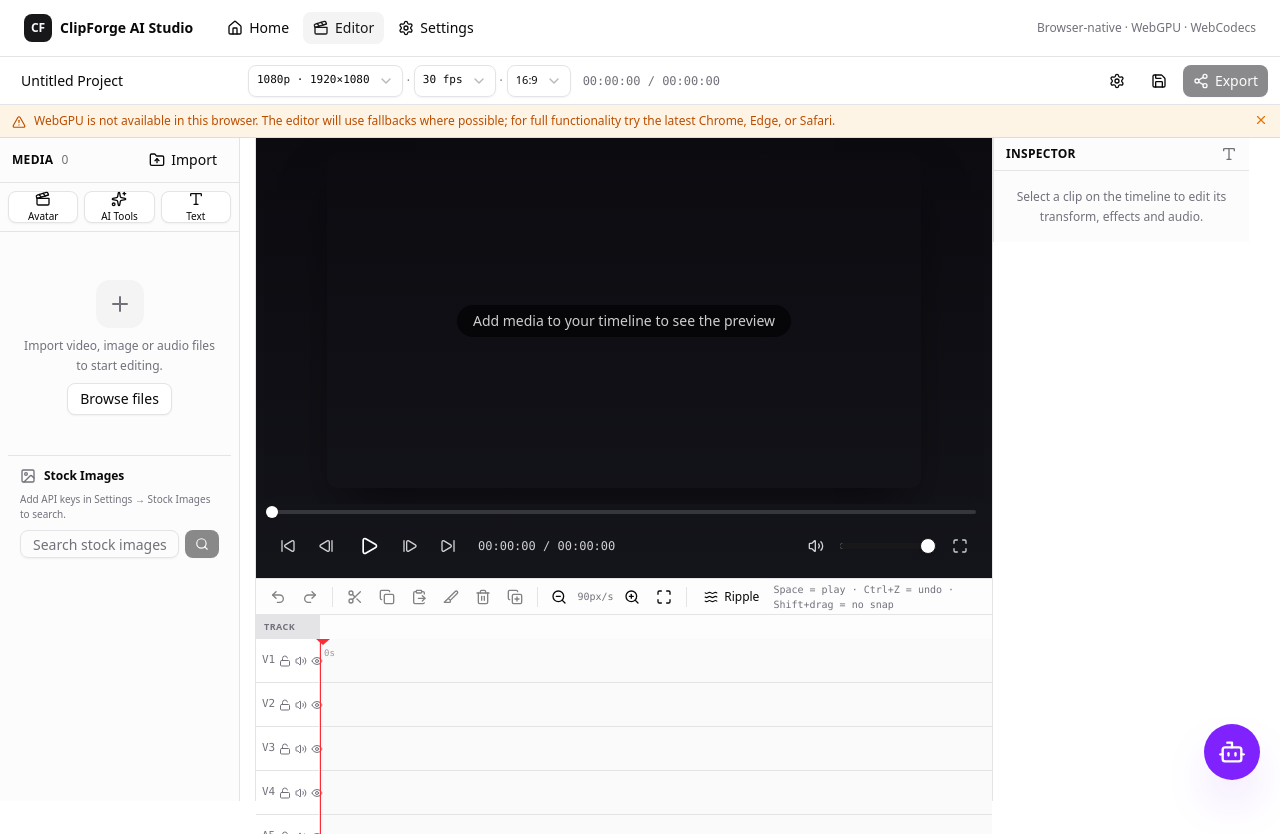
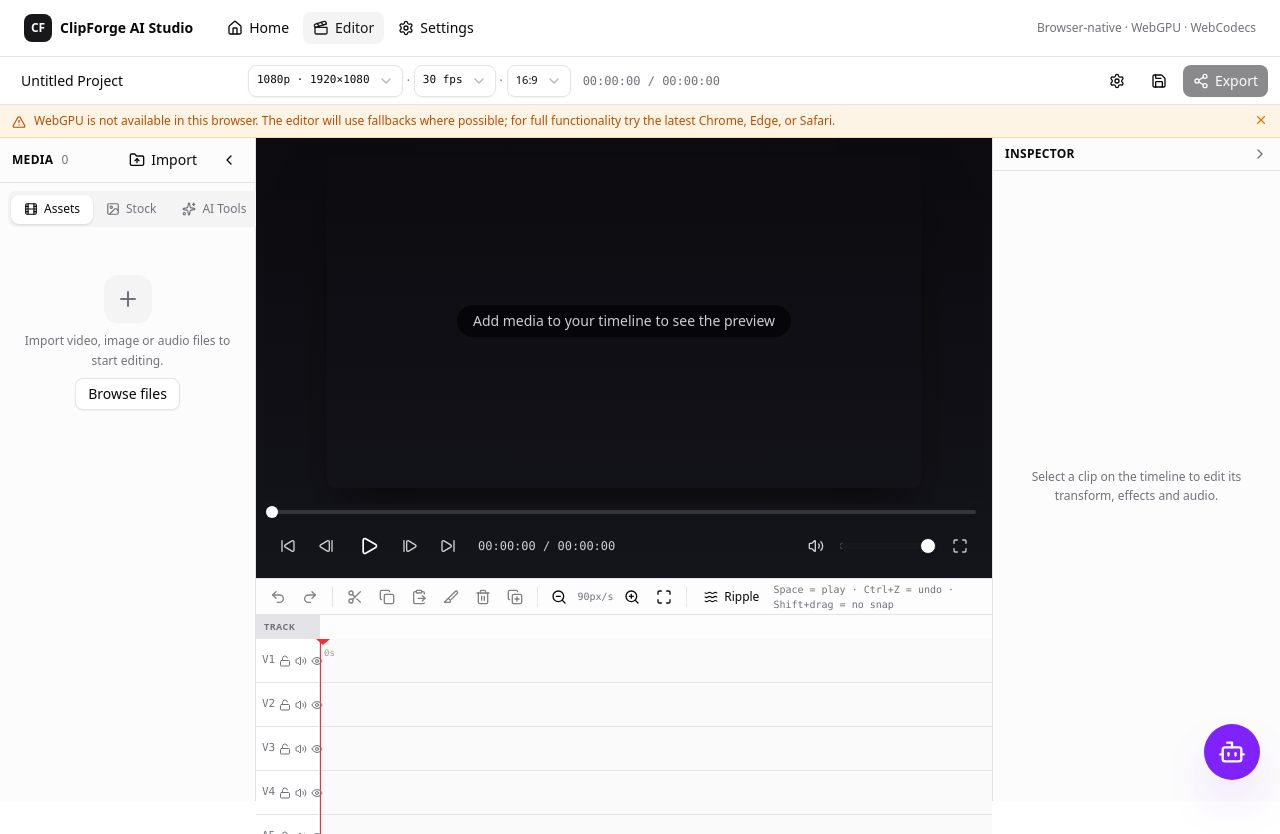
Before and after one commit to piyushmehta910/AI-Video-Editor, a React (Vite) app: page /editor in a window 1280 px wide. Built offline with nearby package versions, Linux system fonts and the light colour scheme.

Commit message:
Reorganize editor UI: tabbed Media/Inspector panels and collapsible sidebars
MediaBrowser now uses tabs (Assets/Stock/AI Tools) with a clean Import header; Inspector uses tabs (Transform/Effects/Audio); both panels can be collapsed to slim rails.

```diff
--- a/src/pages/EditorPage.tsx
+++ b/src/pages/EditorPage.tsx
@@ -1,5 +1,5 @@
 import * as React from 'react'
-import { Clapperboard, SlidersHorizontal, X } from 'lucide-react'
+import { Clapperboard, ChevronLeft, ChevronRight, SlidersHorizontal, X } from 'lucide-react'
 import { useTimelineStore } from '@/stores/timelineStore'
 import { usePlayback } from '@/hooks/usePlayback'
 import { useEditorShortcuts } from '@/hooks/useEditorShortcuts'
@@ -30,6 +30,8 @@ export function EditorPage() {
 
   const [initialPrompt, setInitialPrompt] = React.useState<string | undefined>(undefined)
   const [mobilePanel, setMobilePanel] = React.useState<'media' | 'inspector' | null>(null)
+  const [leftOpen, setLeftOpen] = React.useState(true)
+  const [rightOpen, setRightOpen] = React.useState(true)
 
   React.useEffect(() => {
     void hydrate()
@@ -67,16 +69,44 @@ export function EditorPage() {
       </div>
 
       <div className="relative flex min-h-0 flex-1">
-        <aside className="hidden w-64 shrink-0 border-r md:block">
-          <MediaBrowser />
-        </aside>
+        {leftOpen ? (
+          <aside className="hidden w-64 shrink-0 border-r md:block">
+            <MediaBrowser onCollapse={() => setLeftOpen(false)} />
+          </aside>
+        ) : (
+          <div className="hidden w-8 shrink-0 flex-col items-center border-r py-2 md:flex">
+            <Button
+              variant="ghost"
+              size="icon"
+              className="size-7"
+              onClick={() => setLeftOpen(true)}
+              title="Show Media panel"
+            >
+              <ChevronRight className="size-4" />
+            </Button>
+          </div>
+        )}
         <div className="flex min-w-0 flex-1 flex-col">
           <Preview playback={playback} />
           <Timeline />
         </div>
-        <aside className="hidden w-72 shrink-0 border-l lg:block">
-          <Inspector />
-        </aside>
+        {rightOpen ? (
+          <aside className="hidden w-72 shrink-0 border-l lg:block">
+            <Inspector onCollapse={() => setRightOpen(false)} />
+          </aside>
+        ) : (
+          <div className="hidden w-8 shrink-0 flex-col items-center border-l py-2 lg:flex">
+            <Button
+              variant="ghost"
+              size="icon"
+              className="size-7"
+              onClick={() => setRightOpen(true)}
+              title="Show Inspector panel"
+            >
+              <ChevronLeft className="size-4" />
+            </Button>
+          </div>
+        )}
 
         {mobilePanel && (
           <div className="absolute inset-0 z-40 flex md:hidden">
--- a/src/ui/inspector/Inspector.tsx
+++ b/src/ui/inspector/Inspector.tsx
@@ -1,5 +1,5 @@
 import * as React from 'react'
-import { AudioLines, Layers, Scissors, Sparkles, Type } from 'lucide-react'
+import { AudioLines, ChevronRight, Layers, Scissors, Sparkles, Type } from 'lucide-react'
 import { useTimelineStore } from '@/stores/timelineStore'
 import type { Clip, EffectType, TextAnimation, Transition } from '@/engine/types'
 import { createEffect, TEXT_ANIMATIONS } from '@/engine/types'
@@ -8,6 +8,7 @@ import { Input } from '@/components/ui/input'
 import { Label } from '@/components/ui/label'
 import { Button } from '@/components/ui/button'
 import { Switch } from '@/components/ui/switch'
+import { Tabs, TabsContent, TabsList, TabsTrigger } from '@/components/ui/tabs'
 import { cn } from '@/lib/utils'
 
 const EFFECT_DEFS: Array<{
@@ -26,7 +27,7 @@ const EFFECT_DEFS: Array<{
   { type: 'vignette', label: 'Vignette', min: 0, max: 1, step: 0.05, format: (v) => `${Math.round(v * 100)}%` },
 ]
 
-export function Inspector() {
+export function Inspector({ onCollapse }: { onCollapse?: () => void }) {
   const selection = useTimelineStore((s) => s.selection)
   const project = useTimelineStore((s) => s.project)
   const updateClip = useTimelineStore((s) => s.updateClip)
@@ -43,8 +44,8 @@ export function Inspector() {
 
   if (selectedClips.length === 0) {
     return (
-      <div className="flex w-64 shrink-0 flex-col border-l bg-muted/30">
-        <InspectorHeader />
+      <div className="flex w-full h-full flex-col bg-muted/30">
+        <InspectorHeader title="Inspector" onCollapse={onCollapse} />
         <div className="flex flex-1 items-center justify-center p-4 text-center">
           <p className="text-muted-foreground text-xs leading-relaxed">
             Select a clip on the timeline to edit its transform, effects and audio.
@@ -101,11 +102,24 @@ export function Inspector() {
   }
 
   return (
-    <div className="flex w-64 shrink-0 flex-col border-l bg-muted/30">
-      <InspectorHeader />
-      <div className="flex-1 space-y-4 overflow-y-auto p-3">
+    <div className="flex w-full h-full flex-col bg-muted/30">
+      <InspectorHeader title={single ? clip.name : `${selectedClips.length} clips`} onCollapse={onCollapse} />
+      <div className="min-h-0 flex-1 overflow-y-auto p-3">
         {single ? (
-          <>
+          <Tabs defaultValue="transform" className="gap-0">
+            <TabsList className="mb-3 grid w-full grid-cols-3 rounded-md bg-muted">
+              <TabsTrigger value="transform" className="px-2 text-xs">
+                <Layers className="size-3.5" /> Transform
+              </TabsTrigger>
+              <TabsTrigger value="effects" className="px-2 text-xs">
+                <Sparkles className="size-3.5" /> Effects
+              </TabsTrigger>
+              <TabsTrigger value="audio" className="px-2 text-xs">
+                <AudioLines className="size-3.5" /> Audio
+              </TabsTrigger>
+            </TabsList>
+
+            <TabsContent value="transform" className="space-y-4">
               <Section icon={<Layers className="size-3.5" />} title="Transform">
                 <div className="grid grid-cols-2 gap-2">
                   <Field label="Position X">
@@ -158,43 +172,6 @@ export function Inspector() {
                     />
                   </Field>
                 </div>
-            </Section>
-
-            <Section icon={<AudioLines className="size-3.5" />} title="Audio">
-              <SliderRow label="Volume" value={clip.volume} min={0} max={1} step={0.01} onChange={(v) => set({ volume: v })} display={`${Math.round(clip.volume * 100)}%`} />
-              <SliderRow label="Fade in" value={clip.fadeIn} min={0} max={5} step={0.1} onChange={(v) => set({ fadeIn: v })} display={`${clip.fadeIn.toFixed(1)}s`} />
-              <SliderRow label="Fade out" value={clip.fadeOut} min={0} max={5} step={0.1} onChange={(v) => set({ fadeOut: v })} display={`${clip.fadeOut.toFixed(1)}s`} />
-            </Section>
-
-            <Section icon={<Layers className="size-3.5" />} title="Effects">
-              {EFFECT_DEFS.map((def) => {
-                const effect = clip.effects.find((e) => e.type === def.type)
-                const enabled = Boolean(effect)
-                const value = effect?.value ?? 0
-                return (
-                  <div key={def.type} className="flex items-center gap-2">
-                    <Switch
-                      checked={enabled}
-                      onCheckedChange={(c) => toggleEffect(def.type, c)}
-                      aria-label={`Toggle ${def.label}`}
-                      className="scale-75"
-                    />
-                    <div className="flex-1">
-                      <Slider
-                        disabled={!enabled}
-                        min={def.min}
-                        max={def.max}
-                        step={def.step}
-                        value={[value]}
-                        onValueChange={([v]) => setEffectValue(def.type, v)}
-                      />
-                    </div>
-                    <span className={cn('text-muted-foreground w-12 text-right font-mono text-[10px]', !enabled && 'opacity-40')}>
-                      {def.format(value)}
-                    </span>
-                  </div>
-                )
-              })}
               </Section>
 
               {clip.text && (
@@ -258,6 +235,47 @@ export function Inspector() {
                   </Field>
                 </Section>
               )}
+            </TabsContent>
+
+            <TabsContent value="effects" className="space-y-4">
+              <Section icon={<Sparkles className="size-3.5" />} title="Effects">
+                {EFFECT_DEFS.map((def) => {
+                  const effect = clip.effects.find((e) => e.type === def.type)
+                  const enabled = Boolean(effect)
+                  const value = effect?.value ?? 0
+                  return (
+                    <div key={def.type} className="flex items-center gap-2">
+                      <Switch
+                        checked={enabled}
+                        onCheckedChange={(c) => toggleEffect(def.type, c)}
+                        aria-label={`Toggle ${def.label}`}
+                        className="scale-75"
+                      />
+                      <div className="flex-1">
+                        <Slider
+                          disabled={!enabled}
+                          min={def.min}
+                          max={def.max}
+                          step={def.step}
+                          value={[value]}
+                          onValueChange={([v]) => setEffectValue(def.type, v)}
+                        />
+                      </div>
+                      <span className={cn('text-muted-foreground w-12 text-right font-mono text-[10px]', !enabled && 'opacity-40')}>
+                        {def.format(value)}
+                      </span>
+                    </div>
+                  )
+                })}
+              </Section>
+            </TabsContent>
+
+            <TabsContent value="audio" className="space-y-4">
+              <Section icon={<AudioLines className="size-3.5" />} title="Audio">
+                <SliderRow label="Volume" value={clip.volume} min={0} max={1} step={0.01} onChange={(v) => set({ volume: v })} display={`${Math.round(clip.volume * 100)}%`} />
+                <SliderRow label="Fade in" value={clip.fadeIn} min={0} max={5} step={0.1} onChange={(v) => set({ fadeIn: v })} display={`${clip.fadeIn.toFixed(1)}s`} />
+                <SliderRow label="Fade out" value={clip.fadeOut} min={0} max={5} step={0.1} onChange={(v) => set({ fadeOut: v })} display={`${clip.fadeOut.toFixed(1)}s`} />
+              </Section>
 
               {first.track.type === 'audio' && (
                 <Section icon={<Sparkles className="size-3.5" />} title="AI Assist">
@@ -269,7 +287,8 @@ export function Inspector() {
                   </p>
                 </Section>
               )}
-          </>
+            </TabsContent>
+          </Tabs>
         ) : (
           <div className="flex flex-col gap-3">
             <p className="text-muted-foreground text-xs">
@@ -300,16 +319,25 @@ export function Inspector() {
           </div>
         )}
       </div>
-      <span className="sr-only">{single ? clip.name : `${selectedClips.length} clips`}</span>
     </div>
   )
 }
 
-function InspectorHeader() {
+function InspectorHeader({ title, onCollapse }: { title: string; onCollapse?: () => void }) {
   return (
-    <div className="flex items-center border-b px-3 py-2">
-      <span className="text-xs font-semibold tracking-wide uppercase">Inspector</span>
+    <div className="flex items-center gap-2 border-b px-3 py-2">
+      <span className="min-w-0 truncate text-xs font-semibold tracking-wide uppercase">{title}</span>
+      {onCollapse ? (
+        <button
+          onClick={onCollapse}
+          className="text-muted-foreground hover:text-foreground ml-auto"
+          title="Hide panel"
+        >
+          <ChevronRight className="size-4" />
+        </button>
+      ) : (
         <Type className="text-muted-foreground ml-auto size-4" />
+      )}
     </div>
   )
 }
--- a/src/ui/media/MediaBrowser.tsx
+++ b/src/ui/media/MediaBrowser.tsx
@@ -1,8 +1,9 @@
 import * as React from 'react'
-import { Clapperboard, Film, FolderUp, Image, Music, Plus, Sparkles, Trash2, Type } from 'lucide-react'
+import { ChevronLeft, Clapperboard, Film, FolderUp, Image, Music, Plus, Sparkles, Trash2, Type } from 'lucide-react'
 import { useTimelineStore } from '@/stores/timelineStore'
 import type { Asset, TrackType } from '@/engine/types'
 import { Button } from '@/components/ui/button'
+import { Tabs, TabsContent, TabsList, TabsTrigger } from '@/components/ui/tabs'
 import { cn } from '@/lib/utils'
 import { formatSeconds } from '@/engine/types'
 import { StockMediaSearch } from './StockMediaSearch'
@@ -19,7 +20,31 @@ function AssetIcon({ type }: { type: Asset['type'] }) {
   return <Image className="size-3.5" />
 }
 
-export function MediaBrowser() {
+const TOOLS = [
+  {
+    key: 'avatar',
+    icon: Clapperboard,
+    label: 'Avatar Lip-Sync',
+    desc: 'Generate an on-device lip-sync avatar from an image + audio',
+    color: 'text-violet-600 dark:text-violet-400',
+  },
+  {
+    key: 'ai',
+    icon: Sparkles,
+    label: 'AI Tools',
+    desc: 'Wav2Lip neural lip-sync, auto captions & noise cancellation',
+    color: 'text-fuchsia-600 dark:text-fuchsia-400',
+  },
+  {
+    key: 'text',
+    icon: Type,
+    label: 'Text & Titles',
+    desc: 'Add styled text overlays with animation',
+    color: 'text-sky-600 dark:text-sky-400',
+  },
+] as const
+
+export function MediaBrowser({ onCollapse }: { onCollapse?: () => void }) {
   const assets = useTimelineStore((s) => s.assets)
   const importFiles = useTimelineStore((s) => s.importFiles)
   const deleteAsset = useTimelineStore((s) => s.deleteAsset)
@@ -69,9 +94,15 @@ export function MediaBrowser() {
     addClip(asset.id, trackId)
   }
 
+  const openTool = (key: string) => {
+    if (key === 'avatar') setAvatarOpen(true)
+    else if (key === 'ai') setAIToolsOpen(true)
+    else setTextOpen(true)
+  }
+
   return (
-    <div className="flex h-full w-60 shrink-0 flex-col border-r bg-muted/30">
-      <div className="flex items-center gap-2 border-b px-3 py-2">
+    <div className="flex h-full w-full flex-col bg-muted/30">
+      <div className="flex shrink-0 items-center gap-2 border-b px-3 py-2">
         <span className="text-xs font-semibold tracking-wide uppercase">Media</span>
         <span className="text-muted-foreground text-xs">{assets.length}</span>
         <Button
@@ -84,23 +115,33 @@ export function MediaBrowser() {
           <FolderUp className="size-4" />
           Import
         </Button>
+        {onCollapse && (
+          <Button
+            variant="ghost"
+            size="icon"
+            className="h-7 w-7"
+            onClick={onCollapse}
+            title="Hide panel"
+          >
+            <ChevronLeft className="size-4" />
+          </Button>
+        )}
       </div>
 
-      <div className="grid grid-cols-3 gap-1.5 border-b px-2 py-2">
-        <Button variant="outline" size="sm" className="h-8 flex-col gap-0.5 px-1 text-[10px]" onClick={() => setAvatarOpen(true)} title="Generate an on-device lip-sync avatar">
-          <Clapperboard className="size-4" />
-          Avatar
-        </Button>
-        <Button variant="outline" size="sm" className="h-8 flex-col gap-0.5 px-1 text-[10px]" onClick={() => setAIToolsOpen(true)} title="Wav2Lip lip-sync, auto captions & noise cancellation">
-          <Sparkles className="size-4" />
-          AI Tools
-        </Button>
-        <Button variant="outline" size="sm" className="h-8 flex-col gap-0.5 px-1 text-[10px]" onClick={() => setTextOpen(true)} title="Add styled text with animation">
-          <Type className="size-4" />
-          Text
-        </Button>
-      </div>
+      <Tabs defaultValue="assets" className="flex min-h-0 flex-1 flex-col gap-0">
+        <TabsList className="mx-2 mt-2 w-auto self-start rounded-md bg-muted">
+          <TabsTrigger value="assets" className="px-3 text-xs">
+            <Film className="size-3.5" /> Assets
+          </TabsTrigger>
+          <TabsTrigger value="stock" className="px-3 text-xs">
+            <Image className="size-3.5" /> Stock
+          </TabsTrigger>
+          <TabsTrigger value="tools" className="px-3 text-xs">
+            <Sparkles className="size-3.5" /> AI Tools
+          </TabsTrigger>
+        </TabsList>
 
+        <TabsContent value="assets" className="min-h-0 flex-1">
           <input
             ref={inputRef}
             type="file"
@@ -112,9 +153,8 @@ export function MediaBrowser() {
               e.target.value = ''
             }}
           />
-
           <div
-        className="relative flex-1 overflow-y-auto p-2"
+            className="relative h-full overflow-y-auto p-2"
             onDragOver={(e) => {
               e.preventDefault()
               setDragOver(true)
@@ -147,8 +187,8 @@ export function MediaBrowser() {
 
             {assets.length === 0 && (
               <div className="flex flex-col items-center gap-2 px-3 py-10 text-center">
-            <div className="flex size-12 items-center justify-center rounded-xl bg-muted">
-              <Plus className="size-6 text-muted-foreground" />
+                <div className="bg-muted flex size-12 items-center justify-center rounded-xl">
+                  <Plus className="text-muted-foreground size-6" />
                 </div>
                 <p className="text-muted-foreground text-xs leading-relaxed">
                   Import video, image or audio files to start editing.
@@ -169,11 +209,35 @@ export function MediaBrowser() {
                 />
               ))}
             </div>
+          </div>
+        </TabsContent>
 
-        <div className="border-t">
+        <TabsContent value="stock" className="min-h-0 flex-1 overflow-y-auto">
           <StockMediaSearch />
+        </TabsContent>
+
+        <TabsContent value="tools" className="min-h-0 flex-1 overflow-y-auto p-3">
+          <div className="space-y-2">
+            {TOOLS.map((tool) => (
+              <button
+                key={tool.key}
+                type="button"
+                onClick={() => openTool(tool.key)}
+                className="group flex w-full items-start gap-3 rounded-lg border bg-card p-3 text-left transition-colors hover:border-violet-500/50 hover:bg-accent"
+              >
+                <div className="bg-muted group-hover:bg-background flex size-9 shrink-0 items-center justify-center rounded-md">
+                  <tool.icon className={cn('size-4.5', tool.color)} />
                 </div>
+                <div className="min-w-0">
+                  <p className="text-sm font-medium">{tool.label}</p>
+                  <p className="text-muted-foreground mt-0.5 text-xs leading-relaxed">{tool.desc}</p>
                 </div>
+              </button>
+            ))}
+          </div>
+        </TabsContent>
+      </Tabs>
+
       <AvatarGeneratorDialog open={avatarOpen} onClose={() => setAvatarOpen(false)} />
       <AIToolsDialog open={aiToolsOpen} onClose={() => setAIToolsOpen(false)} />
       <AddTextDialog open={textOpen} onClose={() => setTextOpen(false)} />
@@ -202,8 +266,8 @@ function MediaItem({
       {asset.thumbnailUrl ? (
         <img src={asset.thumbnailUrl} alt={asset.name} className="aspect-video w-full object-cover" />
       ) : (
-        <div className="flex aspect-video w-full items-center justify-center bg-muted">
-          <Type className="size-6 text-muted-foreground" />
+        <div className="bg-muted flex aspect-video w-full items-center justify-center">
+          <Type className="text-muted-foreground size-6" />
         </div>
       )}
       <div className="flex items-center gap-1 px-1.5 py-1">
```
Lines whose indentation alone changed are shown as unchanged.
